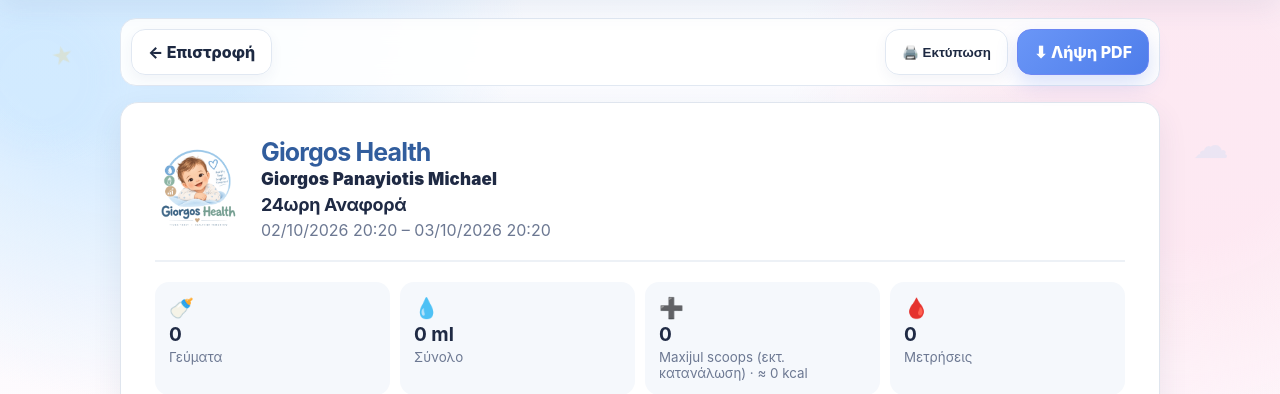
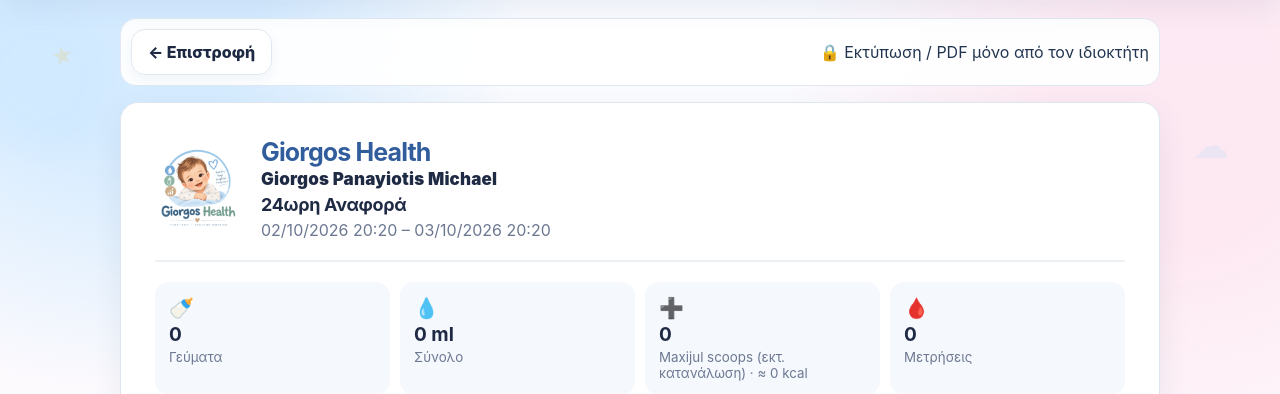
Before and after one commit to MichalisMichael26/giorgos-health, a Django app: page /report/24h/ in a window 1280 px wide. Shown: the part 101-495 px from the top of the page. Run offline with Django 5.2, Linux system fonts and the light colour scheme; a user stored in the database is signed in; tables that the repository leaves empty hold one stand-in row (values such as "Sample post"); parts of the project's set-up code (start-up, migrations or seed data) failed here and were passed over.

Commit message:
Restrict 24h print and PDF controls

```diff
--- a/templates/reports/report_24h_preview.html
+++ b/templates/reports/report_24h_preview.html
@@ -6,8 +6,12 @@
     <div class="report-toolbar no-print">
         <a class="btn secondary" href="{% url 'dashboard' %}">← Επιστροφή</a>
         <div class="report-toolbar-actions">
+            {% if can_print_export %}
             <button class="btn secondary" type="button" onclick="window.print()">🖨️ Εκτύπωση</button>
             <a class="btn primary" href="{% url 'report_24h_pdf' %}">⬇ Λήψη PDF</a>
+            {% else %}
+            <span class="print-owner-only">🔒 Εκτύπωση / PDF μόνο από τον ιδιοκτήτη</span>
+            {% endif %}
         </div>
     </div>
 
```
